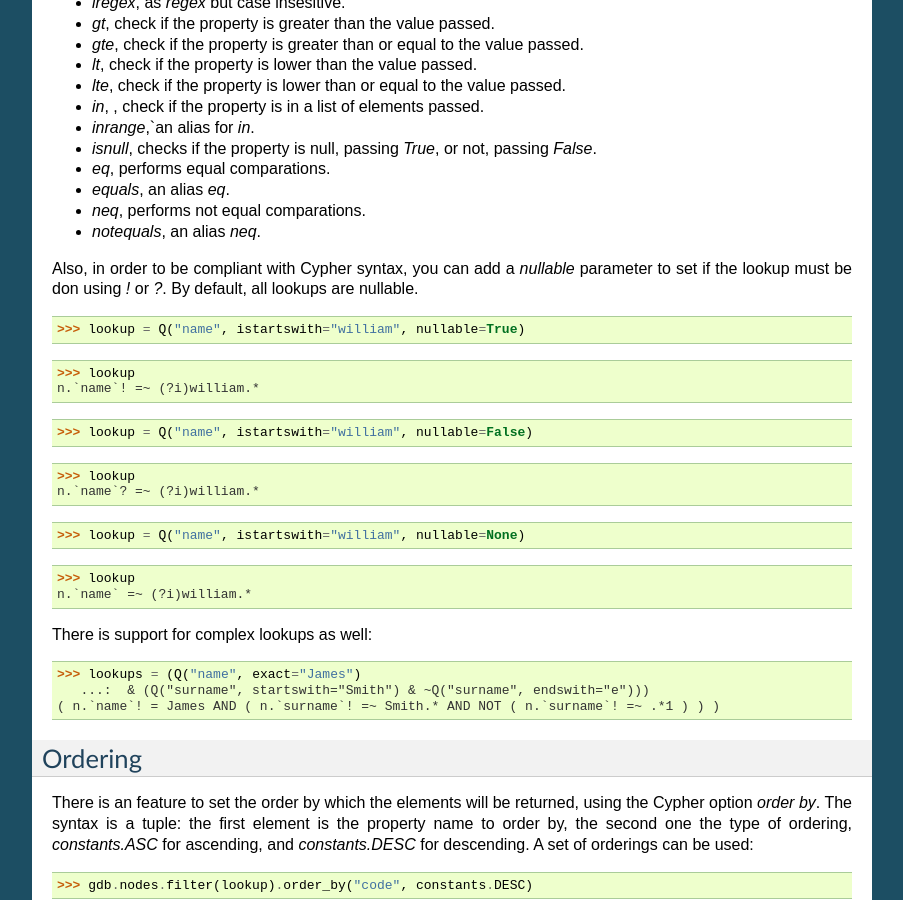
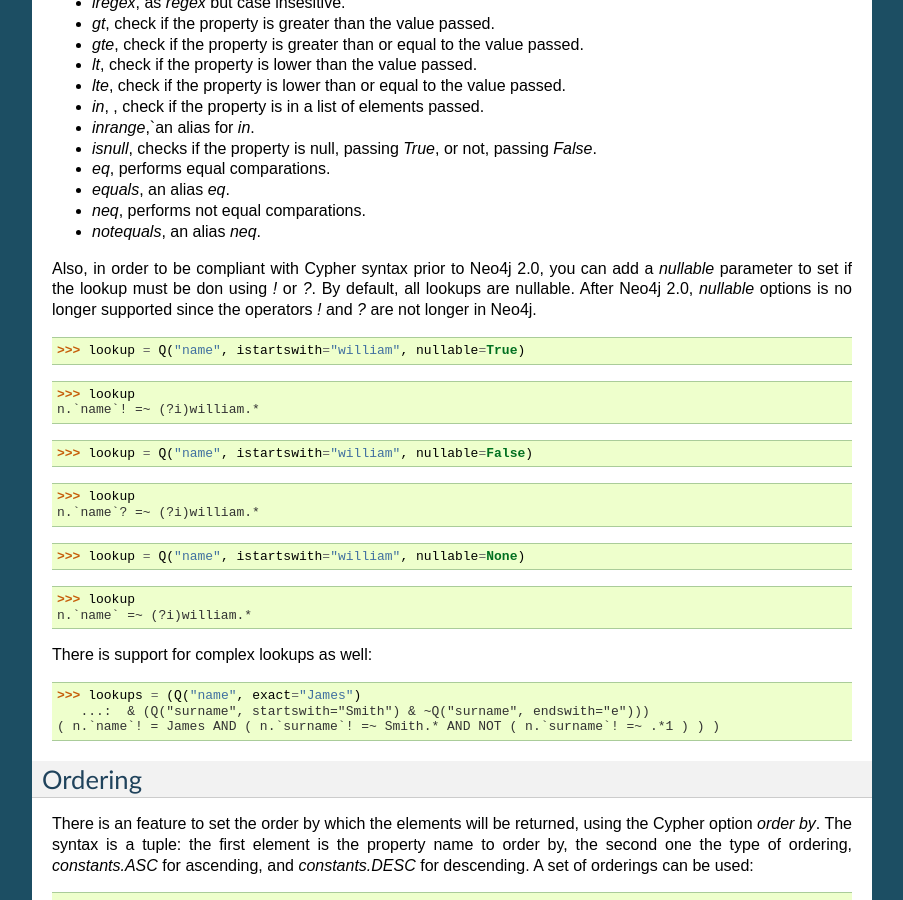
Before and after one commit to versae/neo4j-rest-client, a Sphinx documentation site: the page built from docs/filters.rst, in a window 1280 px wide and 900 px high, scrolled down 921 px. Shown: the whole window, without its empty margins (198-1101 px from the left). Built offline with Sphinx 7.4.7, drawn with Linux system fonts in a browser that asks for light colours.

```diff
--- a/docs/filters.rst
+++ b/docs/filters.rst
@@ -58,9 +58,10 @@ The next list shows all the current lookups supported:
 * `neq`, performs not equal comparations.
 * `notequals`, an alias `neq`.
 
-Also, in order to be compliant with Cypher syntax, you can add a `nullable`
-parameter to set if the lookup must be don using `!` or `?`. By default, all
-lookups are nullable.
+Also, in order to be compliant with Cypher syntax prior to Neo4j 2.0, you can
+add a `nullable` parameter to set if the lookup must be don using `!` or `?`.
+By default, all lookups are nullable. After Neo4j 2.0, `nullable` options is no
+longer supported since the operators `!` and `?` are not longer in Neo4j.
 
   >>> lookup = Q("name", istartswith="william", nullable=True)
 
```
Also changed, not shown: .travis.yml, 1 other file.
